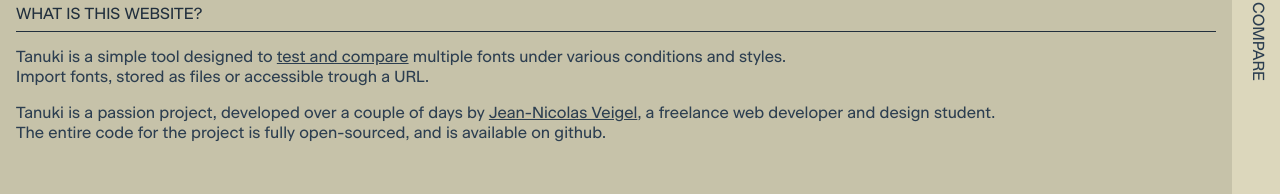
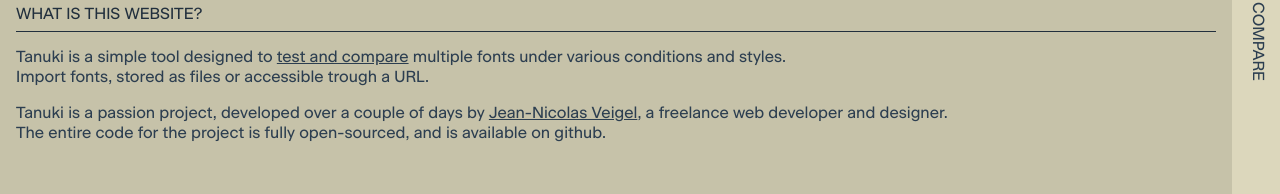
Before and after one commit to blksnk/font-compare, a Vue app: page /about in a window 1280 px wide. Shown: the part 121-315 px from the top of the page. Built offline with nearby package versions, Linux system fonts and the light colour scheme.

Commit message:
about wording

```diff
--- a/src/views/About.vue
+++ b/src/views/About.vue
@@ -13,7 +13,7 @@
     <p>
       Tanuki is a passion project, developed over a couple of days by
       <span class="underline">Jean-Nicolas Veigel</span>, a freelance web
-      developer and design student.<br />
+      developer and designer.<br />
       The entire code for the project is fully open-sourced, and is available
       on github.
     </p>
```
